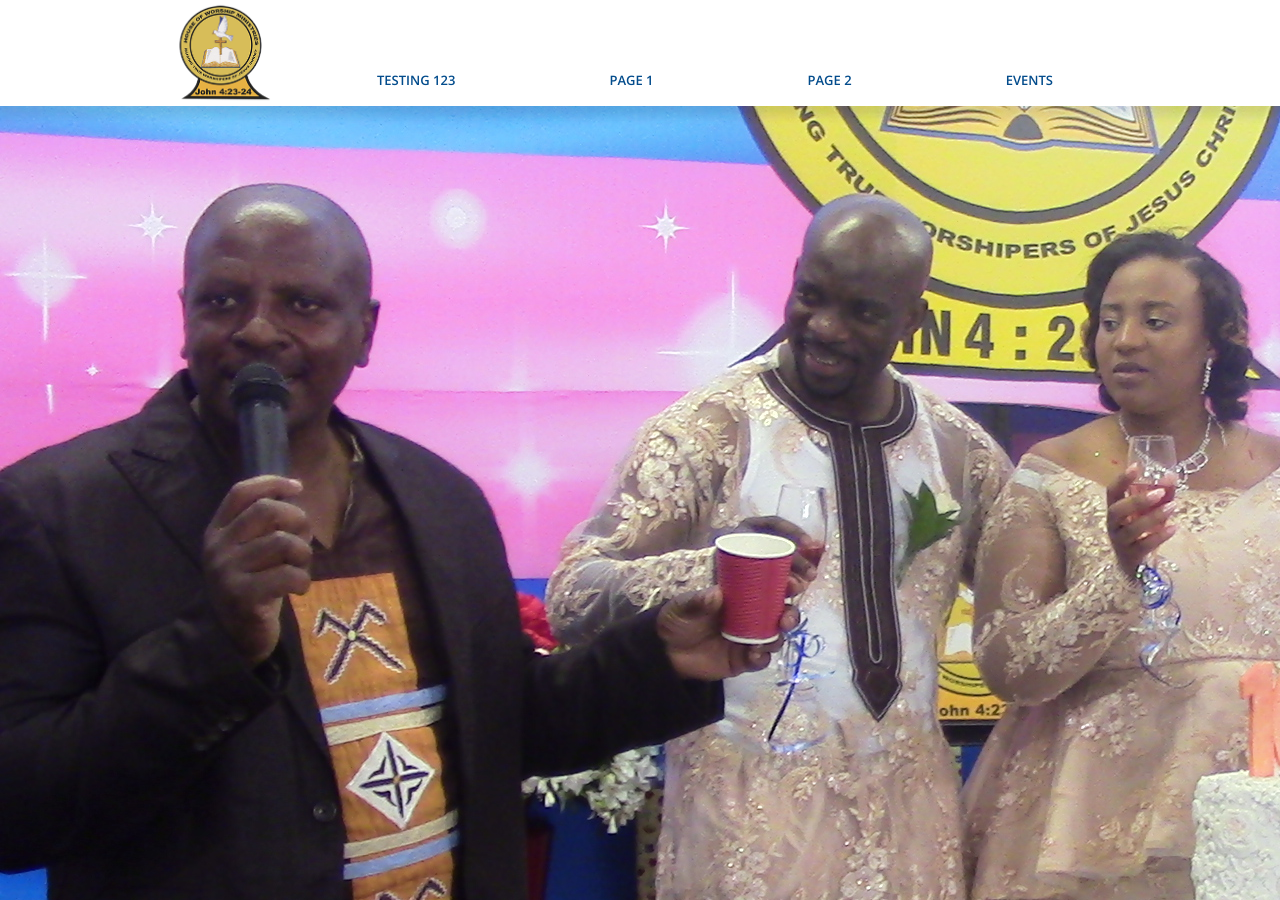
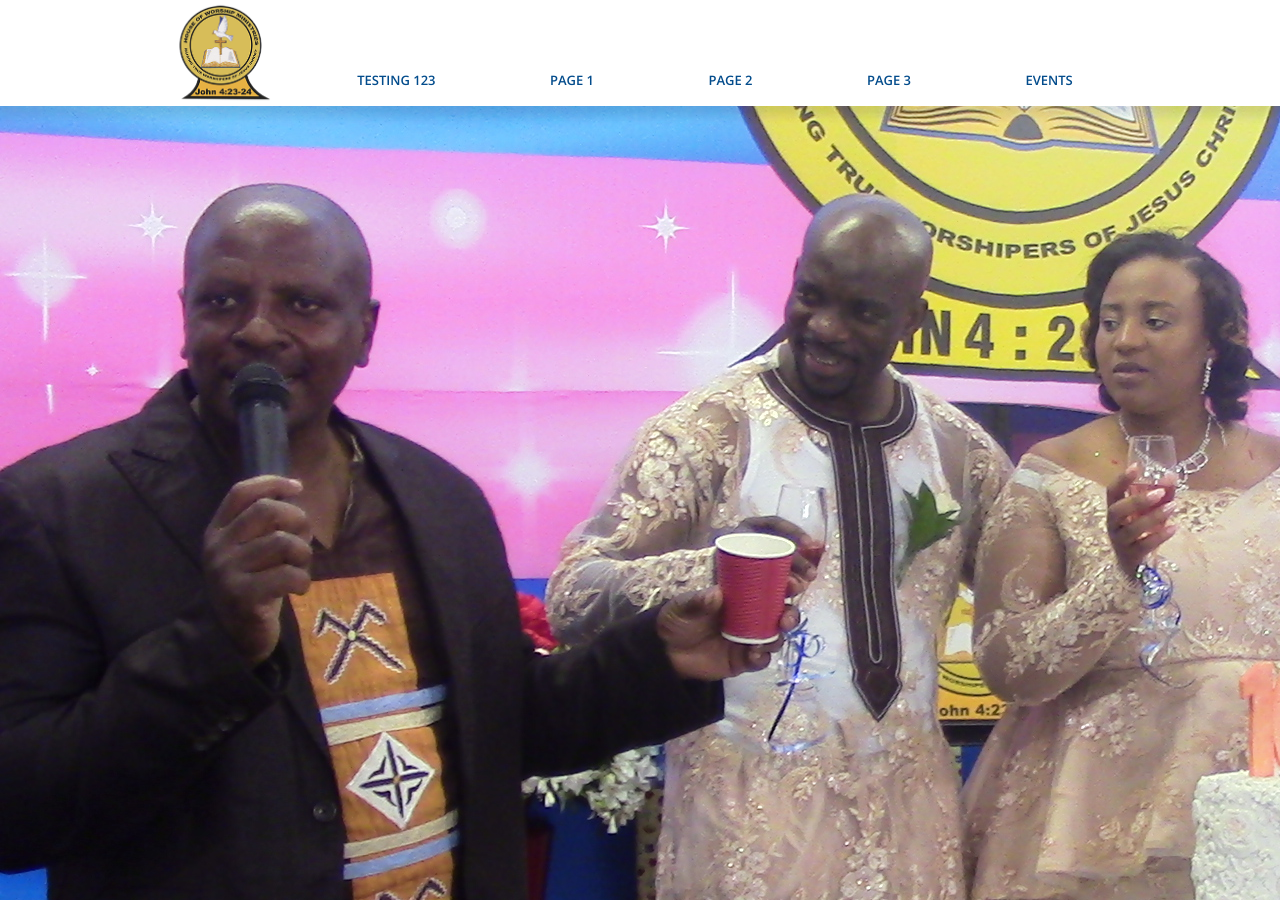
Before and after one commit to riyaadh47/hilary, a Jekyll site: the page built from index.html, in a window 1280 px wide and 900 px high. Built offline with Jekyll 4.4.1, drawn with Linux system fonts in a browser that asks for light colours.

Commit message:
Update from Forestry.io - Updated page-3.html

```diff
--- a/_pages/page-3.html
+++ b/_pages/page-3.html
@@ -1,6 +1,9 @@
 ---
 title: Page 3
 date: 2018-10-23 22:31:30 +0200
-published: false
+layout: page
+order: ''
+description: ''
+jumbotron: ''
 
 ---
```
